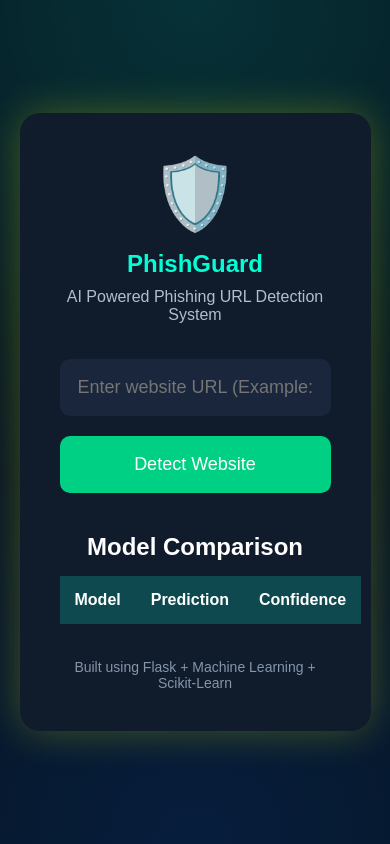
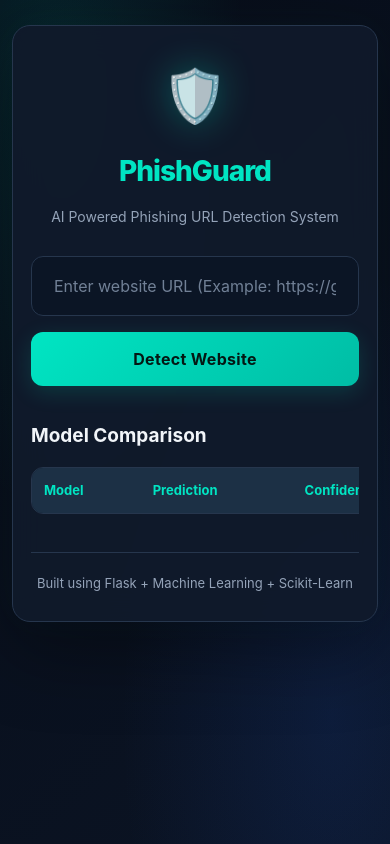
Before and after one commit to igharjot/PhishGuard, a Flask app: page / in a window 390 px wide. Run offline with Flask 3, Linux system fonts and the light colour scheme; lists and menus that the app fills with data are empty; parts of the project's set-up code (start-up, migrations or seed data) failed here and were passed over.

Commit message:
Improve PhishGuard UI and responsive styling

```diff
--- a/static/css/style.css
+++ b/static/css/style.css
@@ -1,228 +1,341 @@
-*{
-    margin:0;
-    padding:0;
-    box-sizing:border-box;
+/* =====================================
+   PHISHGUARD - MODERN SECURITY UI
+===================================== */
+
+:root {
+    --bg: #070d19;
+    --surface: #101a2b;
+    --surface-light: #17243a;
+    --border: #26364d;
+    --primary: #00e5c3;
+    --primary-dark: #00bda5;
+    --text: #f1f5f9;
+    --muted: #94a3b8;
+    --success: #22c98b;
+    --danger: #ff5b70;
 }
 
-body{
-
-    font-family:Arial, Helvetica, sans-serif;
-
-    background:#07131f;
-
-    color:white;
-
-    min-height:100vh;
-
-    display:flex;
-
-    justify-content:center;
-
-    align-items:center;
-
-    overflow-x:hidden;
-
+* {
+    margin: 0;
+    padding: 0;
+    box-sizing: border-box;
 }
 
-/* Animated Background */
-
-.background{
-
-    position:fixed;
-
-    width:100%;
-
-    height:100%;
-
-    background:
-    radial-gradient(circle at top,#00ffd522,transparent 60%),
-    radial-gradient(circle at bottom,#0066ff22,transparent 60%);
-
-    z-index:-1;
-
+html {
+    scroll-behavior: smooth;
 }
 
-.container{
-
-    width:90%;
-    max-width:900px;
-
-    background:#101b2c;
-
-    padding:40px;
-
-    border-radius:20px;
-
-    text-align:center;
-
-    box-shadow:0 0 40px #e6f70544;
-
+body {
+    font-family: 'Inter', 'Segoe UI', Arial, sans-serif;
+    background: var(--bg);
+    color: var(--text);
+    min-height: 100vh;
+    display: flex;
+    justify-content: center;
+    align-items: flex-start;
+    overflow-x: hidden;
+    padding: 55px 20px;
+    line-height: 1.6;
 }
 
-.logo{
+/* Background */
 
-    font-size:70px;
-
-    margin-bottom:15px;
-
+.background {
+    position: fixed;
+    inset: 0;
+    background:
+        radial-gradient(ellipse at 15% 10%, #00e5c31c, transparent 40%),
+        radial-gradient(ellipse at 85% 85%, #2563eb20, transparent 45%),
+        linear-gradient(135deg, #070d19, #0b1424);
+    z-index: -1;
+    pointer-events: none;
 }
 
-h1{
+/* Main Container */
 
-    font-size:24px;
-
-    color:#00ffd5;
-
+.container {
+    width: 100%;
+    max-width: 950px;
+    padding: 48px;
+    background: rgba(16, 26, 43, 0.94);
+    border: 1px solid var(--border);
+    border-radius: 24px;
+    text-align: center;
+    box-shadow:
+        0 25px 80px rgba(0, 0, 0, 0.4),
+        0 0 40px rgba(0, 229, 195, 0.04);
+    backdrop-filter: blur(16px);
+    animation: fadeUp 0.7s ease;
 }
 
-.subtitle{
+/* Branding */
 
-    margin-top:10px;
-
-    color:#b0bfd0;
-
-    margin-bottom:35px;
-
+.logo {
+    font-size: 64px;
+    margin-bottom: 12px;
+    filter: drop-shadow(0 0 18px #00e5c355);
 }
 
-.search-box{
-
-    display:flex;
-
-    flex-direction:column;
-
-    gap:20px;
-
+h1 {
+    font-size: clamp(28px, 5vw, 38px);
+    font-weight: 800;
+    letter-spacing: -1px;
+    color: var(--primary);
 }
 
-.search-box input{
-
-    padding:18px;
-
-    font-size:18px;
-
-    border:none;
-
-    border-radius:10px;
-
-    outline:none;
-
-    background:#19263c;
-
-    color:white;
-
+.subtitle {
+    margin: 12px auto 38px;
+    max-width: 600px;
+    color: var(--muted);
+    font-size: 15px;
 }
 
-.search-box button{
+/* Search Section */
 
-    padding:18px;
-
-    font-size:18px;
-
-    border:none;
-
-    border-radius:10px;
-
-    cursor:pointer;
-
-    background:#00d084;
-
-    color:white;
-
-    transition:.3s;
-
+.search-box {
+    display: flex;
+    flex-direction: column;
+    gap: 16px;
+    text-align: left;
 }
 
-.search-box button:hover{
-
-    background:#00b06e;
-
-    transform:scale(1.02);
-
-}
-.result-card{
-
-    margin-top:35px;
-
-    padding:25px;
-
-    border-radius:15px;
-
-    background:#162437;
-
-    border:2px solid #00ffd5;
-
+.search-box input {
+    width: 100%;
+    padding: 19px 22px;
+    font-size: 16px;
+    font-family: inherit;
+    border: 1px solid var(--border);
+    border-radius: 12px;
+    outline: none;
+    background: #0b1525;
+    color: var(--text);
+    transition: 0.3s ease;
 }
 
-.hidden{
-
-    display:none;
-
+.search-box input::placeholder {
+    color: #718096;
 }
 
-.safe{
-
-    border-color:#00d084;
-
+.search-box input:focus {
+    border-color: var(--primary);
+    box-shadow: 0 0 0 4px rgba(0, 229, 195, 0.1);
 }
 
-.phishing{
+/* Scan Button */
 
-    border-color:#ff4d4d;
-
-}.comparison{
-
-    margin-top:40px;
-
+.search-box button {
+    width: 100%;
+    padding: 17px;
+    font-size: 16px;
+    font-weight: 700;
+    font-family: inherit;
+    letter-spacing: 0.3px;
+    border: none;
+    border-radius: 12px;
+    cursor: pointer;
+    color: #041713;
+    background: linear-gradient(135deg, #00e5c3, #00bda5);
+    box-shadow: 0 6px 22px rgba(0, 229, 195, 0.16);
+    transition: all 0.25s ease;
 }
 
-table{
-
-    width:100%;
-
-    margin-top:15px;
-
-    border-collapse:collapse;
-
+.search-box button:hover {
+    transform: translateY(-2px);
+    box-shadow: 0 10px 30px rgba(0, 229, 195, 0.25);
 }
 
-th{
-
-    background:#00ffd533;
-
-    padding:15px;
-
+.search-box button:active {
+    transform: scale(0.98);
 }
 
-td{
-
-    padding:15px;
-
-    border-bottom:1px solid #243348;
-
+.search-box button:disabled {
+    opacity: 0.6;
+    cursor: not-allowed;
+    transform: none;
 }
 
-.safe-text{
+/* Result Card */
 
-    color:#00ff99;
-
-    font-weight:bold;
-
+.result-card {
+    margin-top: 38px;
+    padding: 30px;
+    border-radius: 18px;
+    background: var(--surface-light);
+    border: 1px solid var(--border);
+    text-align: left;
+    animation: fadeUp 0.4s ease;
+    transition: border-color 0.3s ease;
 }
 
-.phishing-text{
+.hidden {
+    display: none;
+}
 
-    color:#ff5555;
+.result-card.safe {
+    border: 1px solid var(--success);
+    box-shadow: 0 0 25px rgba(34, 201, 139, 0.07);
+}
 
-    font-weight:bold;
+.result-card.phishing {
+    border: 1px solid var(--danger);
+    box-shadow: 0 0 25px rgba(255, 91, 112, 0.08);
+}
 
+#mainPrediction {
+    font-size: clamp(21px, 4vw, 27px);
+    font-weight: 800;
+    margin-bottom: 10px;
 }
-footer{
 
-    margin-top:35px;
+.result-card.safe #mainPrediction {
+    color: var(--success);
+}
 
-    color:#8596aa;
+.result-card.phishing #mainPrediction {
+    color: var(--danger);
+}
 
-    font-size:14px;
+#description {
+    color: var(--muted);
+    font-size: 14px;
+}
 
+/* Model Comparison */
+
+.comparison {
+    margin-top: 35px;
+    text-align: left;
 }
+
+.comparison h2 {
+    font-size: 19px;
+    font-weight: 700;
+    margin-bottom: 15px;
+    color: var(--text);
+}
+
+table {
+    width: 100%;
+    margin-top: 15px;
+    border-collapse: separate;
+    border-spacing: 0;
+    overflow: hidden;
+    border: 1px solid var(--border);
+    border-radius: 12px;
+}
+
+th {
+    background: #1c3045;
+    color: var(--primary);
+    padding: 16px;
+    font-size: 13px;
+    text-align: left;
+    font-weight: 700;
+}
+
+td {
+    padding: 16px;
+    border-bottom: 1px solid var(--border);
+    color: #d5dfeb;
+    font-size: 14px;
+}
+
+tbody tr {
+    background: #111e30;
+    transition: background 0.2s ease;
+}
+
+tbody tr:hover {
+    background: #1b2b40;
+}
+
+tbody tr:last-child td {
+    border-bottom: none;
+}
+
+.safe-text {
+    color: var(--success);
+    font-weight: 700;
+}
+
+.phishing-text {
+    color: var(--danger);
+    font-weight: 700;
+}
+
+/* Footer */
+
+footer {
+    margin-top: 38px;
+    padding-top: 20px;
+    border-top: 1px solid var(--border);
+    color: var(--muted);
+    font-size: 13px;
+}
+
+/* Animations */
+
+@keyframes fadeUp {
+    from {
+        opacity: 0;
+        transform: translateY(15px);
+    }
+
+    to {
+        opacity: 1;
+        transform: translateY(0);
+    }
+}
+
+/* Responsive Design */
+
+@media (max-width: 650px) {
+    body {
+        padding: 25px 12px;
+    }
+
+    .container {
+        padding: 28px 18px;
+        border-radius: 18px;
+    }
+
+    .logo {
+        font-size: 52px;
+    }
+
+    .subtitle {
+        font-size: 14px;
+        margin-bottom: 28px;
+    }
+
+    .result-card {
+        padding: 20px 15px;
+    }
+
+    .comparison {
+        overflow-x: auto;
+    }
+
+    table {
+        min-width: 430px;
+    }
+
+    th,
+    td {
+        padding: 12px;
+        font-size: 13px;
+    }
+}
+
+/* Accessibility */
+
+@media (prefers-reduced-motion: reduce) {
+
+    *,
+    *::before,
+    *::after {
+        animation-duration: 0.01ms !important;
+        transition-duration: 0.01ms !important;
+        scroll-behavior: auto !important;
+    }
+}
```
